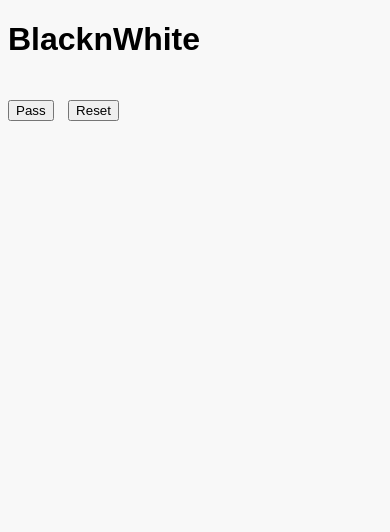
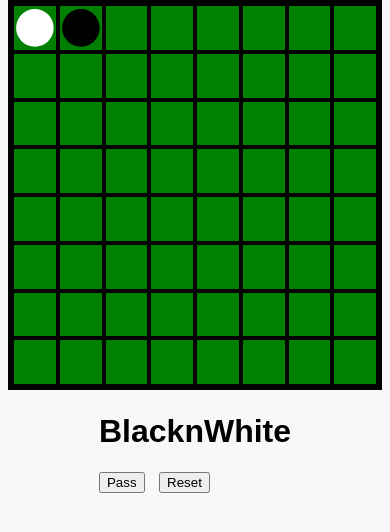
Before and after one commit to kc9yjp/BlacknWhite, a Flask app: page / in a window 390 px wide. Shown: the top 532 px of the page. Run offline with Flask 3, Linux system fonts and the light colour scheme; data that the repository does not hold is empty.

Commit message:
Refactor board API response structure and enhance CSS for responsive design

```diff
--- a/web/app.py
+++ b/web/app.py
@@ -20,13 +20,13 @@ def index():
 def api_board():
     board = get_board()
     grid = [[sq.name for sq in row] for row in board.grid]
-    return jsonify({
+    info = {
         'grid': grid,
         'current_turn': board.current_turn.name,
-        'game_over': board.game_over(),
         'white_count': board.count(Square.WHITE),
         'black_count': board.count(Square.BLACK)
-    })
+    }
+    return jsonify(info)
 
 @app.route('/api/move', methods=['POST'])
 def api_move():
--- a/web/static/style.css
+++ b/web/static/style.css
@@ -1,8 +1,82 @@
 body { font-family: sans-serif; background: #f8f8f8; }
-#board { display: grid; grid-template-columns: repeat(8, 40px); grid-gap: 2px; margin: 20px 0; }
-.square { width: 40px; height: 40px; background: #ddd; display: flex; align-items: center; justify-content: center; font-size: 24px; cursor: pointer; }
+#board {
+    display: grid;
+    /* square responsive container based on viewport's smaller dimension */
+    width: 100vmin;
+    height: 100vmin;
+    max-width: 100%;
+    max-height: 100%;
+    grid-template-columns: repeat(8, 1fr);
+    grid-template-rows: repeat(8, 1fr);
+    /* no gap; borders handle divisions */
+    grid-gap: 0;
+    margin: -8px auto;
+    background: green;
+    border: 4px solid black; /* outer border */
+    box-sizing: border-box;
+}
+#board .square {
+    /* fill each grid cell fully and show inner border */
+    width: 100%;
+    height: 100%;
+    border: 2px solid black; /* inner squares */
+    box-sizing: border-box;
+    position: relative;
+    overflow: hidden; /* ensure pieces don't overflow */
+}
+
+#board .square svg {
+    width: 100%;
+    height: 100%;
+    display: block;
+}
+
+.piece.white { color: white; }
+.piece.black { color: black; }
+
+
+#game {
+    /* ensure game area fills available space and centers the board */
+    display: flex;
+    flex-direction: column;
+    align-items: center;
+    justify-content: center;
+    /* allow content to size naturally to prevent scrollbars */
+    height: auto;
+}
+
+/* orientation-specific layout for info panel */
+@media (orientation: portrait) {
+    #game {
+        flex-direction: column;
+    }
+    #info {
+        margin-top: 10px;
+        order: 2; /* place after board */
+    }
+}
+
+@media (orientation: landscape) {
+    #game {
+        flex-direction: row;
+    }
+    #info {
+        margin-left: 10px;
+        order: 2; /* board first, info second */
+        align-self: center;
+    }
+}
+
+.square {
+    /* flex layout for contents; size controlled by parent cell */
+    display: flex;
+    align-items: center;
+    justify-content: center;
+    font-size: 24px;
+    cursor: pointer;
+}
 .square.B { background: #222; color: #fff; }
-.square.W { background: #fff; color: #222; border: 1px solid #222; }
-.square.OPEN { background: #ddd; color: #bbb; }
+.square.W { background: #fff; color: #222; }
+.square.OPEN { background: green; color: #bbb; }
 #info { margin: 10px 0; }
 button { margin-right: 10px; }
--- a/web/templates/index.html
+++ b/web/templates/index.html
@@ -6,12 +6,52 @@
     <link rel="stylesheet" href="/static/style.css">
 </head>
 <body>
-    <h1>BlacknWhite</h1>
+
     <div id="game">
-        <div id="board"></div>
-        <div id="info"></div>
-        <button id="passBtn">Pass</button>
-        <button id="resetBtn">Reset</button>
+        <!-- hidden SVG definitions for disk piece -->
+        <svg width="0" height="0" style="position:absolute; visibility:hidden;">
+            <defs>
+                <symbol id="disk" viewBox="0 0 100 100">
+                    <circle cx="50" cy="50" r="45" fill="currentColor" />
+                </symbol>
+            </defs>
+        </svg>
+
+        <div id="board">
+            <!-- 8x8 grid of square divs; JavaScript will update classes/content -->
+
+            <!-- row 1 -->
+            <div class="square OPEN"><svg class="piece white"><use href="#disk"></use></svg></div>
+            <div class="square OPEN"><svg class="piece black"><use href="#disk"></use></svg></div>
+            <div class="square OPEN"></div><div class="square OPEN"></div>
+            <div class="square OPEN"></div><div class="square OPEN"></div><div class="square OPEN"></div><div class="square OPEN"></div>
+            <!-- row 2 -->
+            <div class="square OPEN"></div><div class="square OPEN"></div><div class="square OPEN"></div><div class="square OPEN"></div>
+            <div class="square OPEN"></div><div class="square OPEN"></div><div class="square OPEN"></div><div class="square OPEN"></div>
+            <!-- row 3 -->
+            <div class="square OPEN"></div><div class="square OPEN"></div><div class="square OPEN"></div><div class="square OPEN"></div>
+            <div class="square OPEN"></div><div class="square OPEN"></div><div class="square OPEN"></div><div class="square OPEN"></div>
+            <!-- row 4 -->
+            <div class="square OPEN"></div><div class="square OPEN"></div><div class="square OPEN"></div><div class="square OPEN"></div>
+            <div class="square OPEN"></div><div class="square OPEN"></div><div class="square OPEN"></div><div class="square OPEN"></div>
+            <!-- row 5 -->
+            <div class="square OPEN"></div><div class="square OPEN"></div><div class="square OPEN"></div><div class="square OPEN"></div>
+            <div class="square OPEN"></div><div class="square OPEN"></div><div class="square OPEN"></div><div class="square OPEN"></div>
+            <!-- row 6 -->
+            <div class="square OPEN"></div><div class="square OPEN"></div><div class="square OPEN"></div><div class="square OPEN"></div>
+            <div class="square OPEN"></div><div class="square OPEN"></div><div class="square OPEN"></div><div class="square OPEN"></div>
+            <!-- row 7 -->
+            <div class="square OPEN"></div><div class="square OPEN"></div><div class="square OPEN"></div><div class="square OPEN"></div>
+            <div class="square OPEN"></div><div class="square OPEN"></div><div class="square OPEN"></div><div class="square OPEN"></div>
+            <!-- row 8 -->
+            <div class="square OPEN"></div><div class="square OPEN"></div><div class="square OPEN"></div><div class="square OPEN"></div>
+            <div class="square OPEN"></div><div class="square OPEN"></div><div class="square OPEN"></div><div class="square OPEN"></div>
+        </div>
+        <div id="info">
+            <h1>BlacknWhite</h1>
+            <button id="passBtn">Pass</button>
+            <button id="resetBtn">Reset</button>
+        </div>
     </div>
     <script src="/static/game.js"></script>
 </body>
```
